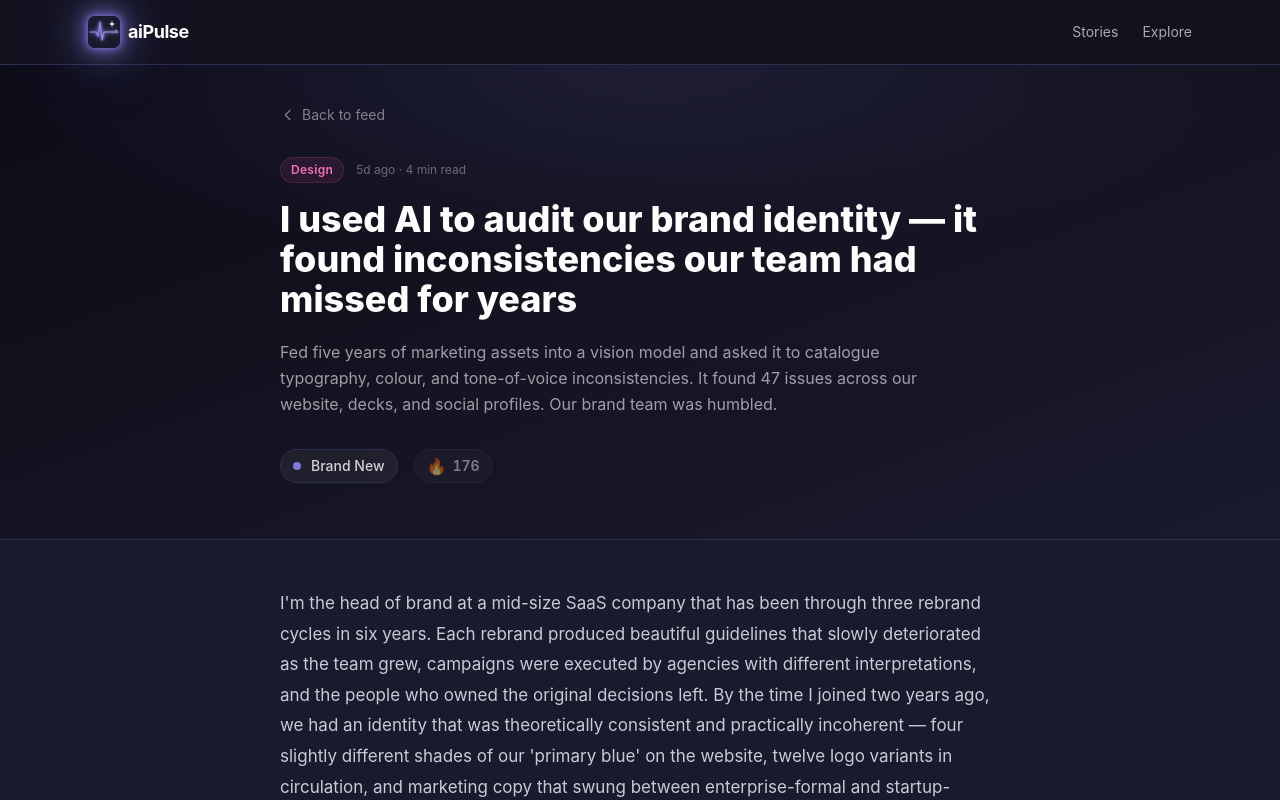
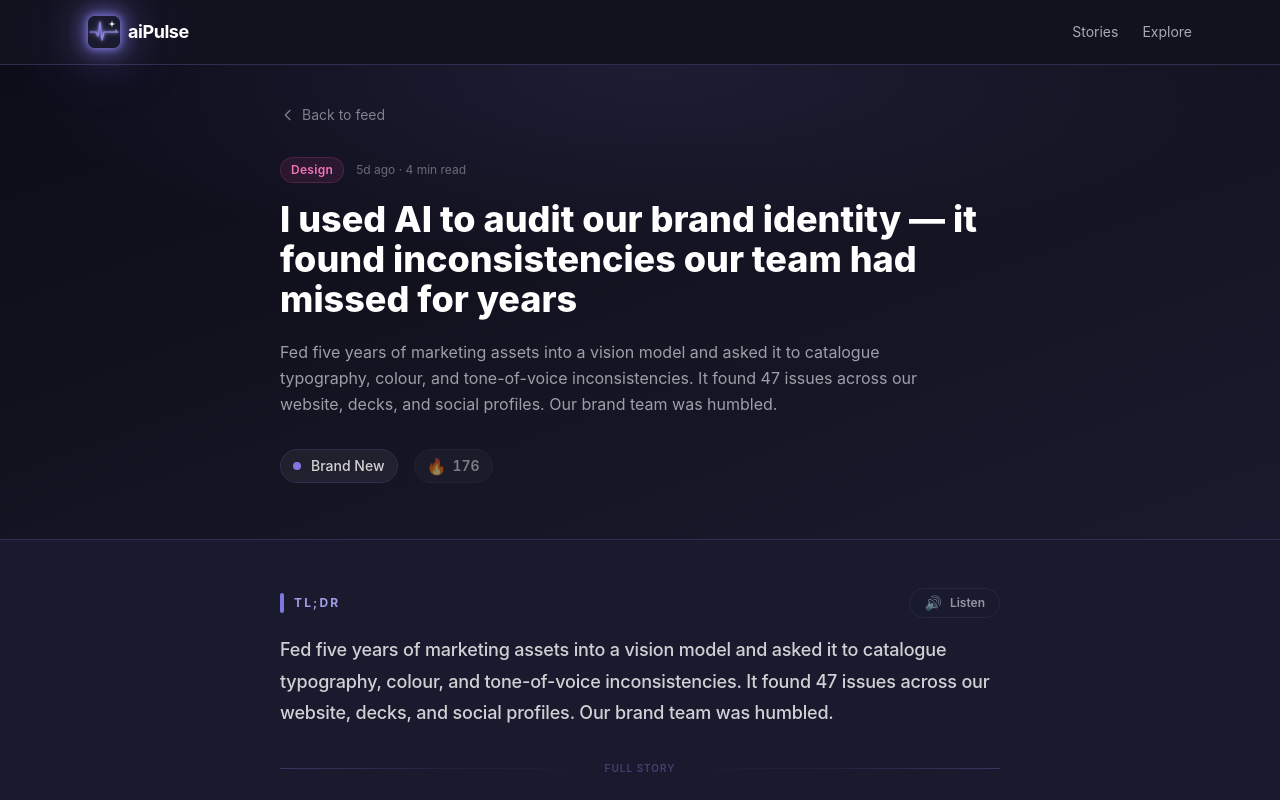
Before and after one commit to yuezhang87/aipulse, a Next.js app: page /story/ai-brand-identity-audit-47-issues in a window 1280 px wide. Shown: the top 800 px of the page. Built offline with nearby package versions, Linux system fonts and the light colour scheme.

Commit message:
Add TL;DR section and Listen audio button to story detail

```diff
--- a/src/app/story/[slug]/page.tsx
+++ b/src/app/story/[slug]/page.tsx
@@ -2,6 +2,7 @@ import { notFound } from "next/navigation";
 import Link from "next/link";
 import Navbar from "@/components/Navbar";
 import FireButton from "@/components/FireButton";
+import TldrSection from "@/components/TldrSection";
 import { mockStories } from "@/lib/mock-stories";
 import { categoryColors } from "@/lib/category-colors";
 
@@ -110,8 +111,11 @@ export default async function StoryPage({
 
       {/* Article body */}
       <div className="max-w-3xl mx-auto px-4 sm:px-6 py-12 space-y-16">
+        {/* TL;DR + Listen */}
+        <TldrSection summary={story.summary} content={story.content} />
+
         {/* Narrative */}
-        <article className="space-y-6">
+        <article className="space-y-6 -mt-6">
           {story.content.map((paragraph, i) => (
             <p
               key={i}
--- /dev/null
+++ b/src/components/TldrSection.tsx
@@ -0,0 +1,89 @@
+"use client";
+
+import { useState, useEffect, useRef } from "react";
+
+interface Props {
+  summary: string;
+  content: string[];
+}
+
+export default function TldrSection({ summary, content }: Props) {
+  const [isPlaying, setIsPlaying] = useState(false);
+  const utteranceRef = useRef<SpeechSynthesisUtterance | null>(null);
+
+  // Cancel any in-progress speech when the component unmounts (e.g. navigation)
+  useEffect(() => {
+    return () => {
+      window.speechSynthesis?.cancel();
+    };
+  }, []);
+
+  function handleListen() {
+    if (isPlaying) {
+      window.speechSynthesis.cancel();
+      setIsPlaying(false);
+      return;
+    }
+
+    const text = content.join(" ");
+    const utterance = new SpeechSynthesisUtterance(text);
+    utterance.rate = 0.95;
+    utterance.pitch = 1;
+    utterance.onend = () => setIsPlaying(false);
+    utterance.onerror = () => setIsPlaying(false);
+    utteranceRef.current = utterance;
+
+    window.speechSynthesis.cancel(); // clear any leftover queue
+    window.speechSynthesis.speak(utterance);
+    setIsPlaying(true);
+  }
+
+  return (
+    <section>
+      {/* Label row */}
+      <div className="flex items-center justify-between gap-4 mb-4">
+        <div className="flex items-center gap-2.5">
+          {/* Accent bar */}
+          <span className="block w-1 h-5 rounded-full bg-[#7F77DD]" />
+          <span className="text-xs font-bold text-[#a29ce8] uppercase tracking-[0.18em]">
+            TL;DR
+          </span>
+        </div>
+
+        <button
+          onClick={handleListen}
+          className={`inline-flex items-center gap-2 px-3.5 py-1.5 rounded-full border text-xs font-semibold transition-all duration-150 ${
+            isPlaying
+              ? "border-[#7F77DD]/60 bg-[#7F77DD]/15 text-[#c4bff5]"
+              : "border-[var(--border)] text-[var(--foreground)] opacity-60 hover:opacity-100 hover:border-[#7F77DD]/50 hover:text-[#a29ce8]"
+          }`}
+          aria-label={isPlaying ? "Stop reading" : "Listen to full story"}
+        >
+          <span className="text-sm leading-none">{isPlaying ? "⏹" : "🔊"}</span>
+          {isPlaying ? "Stop" : "Listen"}
+          {isPlaying && (
+            <span className="flex gap-[3px] items-center h-3">
+              <span className="w-[3px] h-[7px] rounded-full bg-[#a29ce8] animate-soundbar" />
+              <span className="w-[3px] h-3 rounded-full bg-[#a29ce8] animate-soundbar [animation-delay:0.15s]" />
+              <span className="w-[3px] h-[5px] rounded-full bg-[#a29ce8] animate-soundbar [animation-delay:0.3s]" />
+            </span>
+          )}
+        </button>
+      </div>
+
+      {/* Summary */}
+      <p className="text-[18px] leading-[1.75] text-white/80 font-[450] tracking-[-0.01em]">
+        {summary}
+      </p>
+
+      {/* Divider */}
+      <div className="mt-8 flex items-center gap-4">
+        <div className="flex-1 h-px bg-gradient-to-r from-[#7F77DD]/30 via-[#7F77DD]/10 to-transparent" />
+        <span className="text-[10px] font-semibold text-[#7F77DD]/40 uppercase tracking-widest">
+          Full story
+        </span>
+        <div className="flex-1 h-px bg-gradient-to-l from-[#7F77DD]/30 via-[#7F77DD]/10 to-transparent" />
+      </div>
+    </section>
+  );
+}
--- a/tailwind.config.ts
+++ b/tailwind.config.ts
@@ -23,6 +23,15 @@ const config: Config = {
       fontFamily: {
         sans: ["Inter", "system-ui", "sans-serif"],
       },
+      keyframes: {
+        soundbar: {
+          "0%, 100%": { transform: "scaleY(0.4)" },
+          "50%": { transform: "scaleY(1)" },
+        },
+      },
+      animation: {
+        soundbar: "soundbar 0.8s ease-in-out infinite",
+      },
     },
   },
   plugins: [],
```
